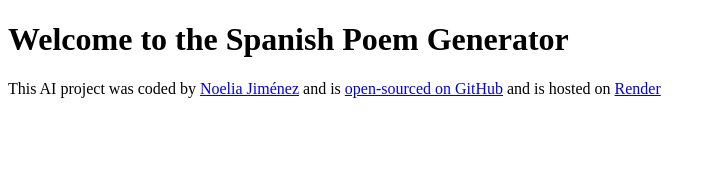
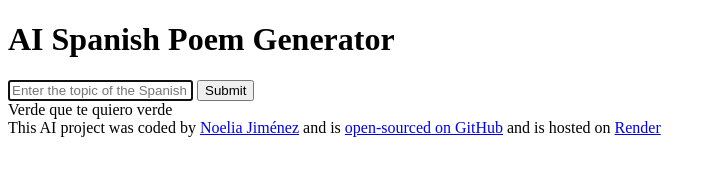
Before and after one commit to Noki16-hr/spanish-poem-generator, a plain HTML site: page index.html in a window 1280 px wide. Shown: the whole page, without its empty margins (0-716 px from the left). Drawn offline with Linux system fonts and the light colour scheme.

Commit message:
Added basic HTML structure

```diff
--- a/index.html
+++ b/index.html
@@ -7,7 +7,23 @@
     <title>AI Poem Generator</title>
   </head>
   <body>
-    <h1>Welcome to the Spanish Poem Generator</h1>
+    <header>
+      <h1>AI Spanish Poem Generator</h1>
+    </header>
+
+    <main>
+      <form>
+        <input
+          type="text"
+          placeholder="Enter the topic of the Spanish poem"
+          autofocus
+          required
+          autocomplete="off"
+        />
+        <input type="submit" />
+      </form>
+      <div>Verde que te quiero verde<br /></div>
+    </main>
     <footer>
       This AI project was coded by
       <a href="https://github.com/Noki16-hr" target="_blank">Noelia Jiménez</a>
```
